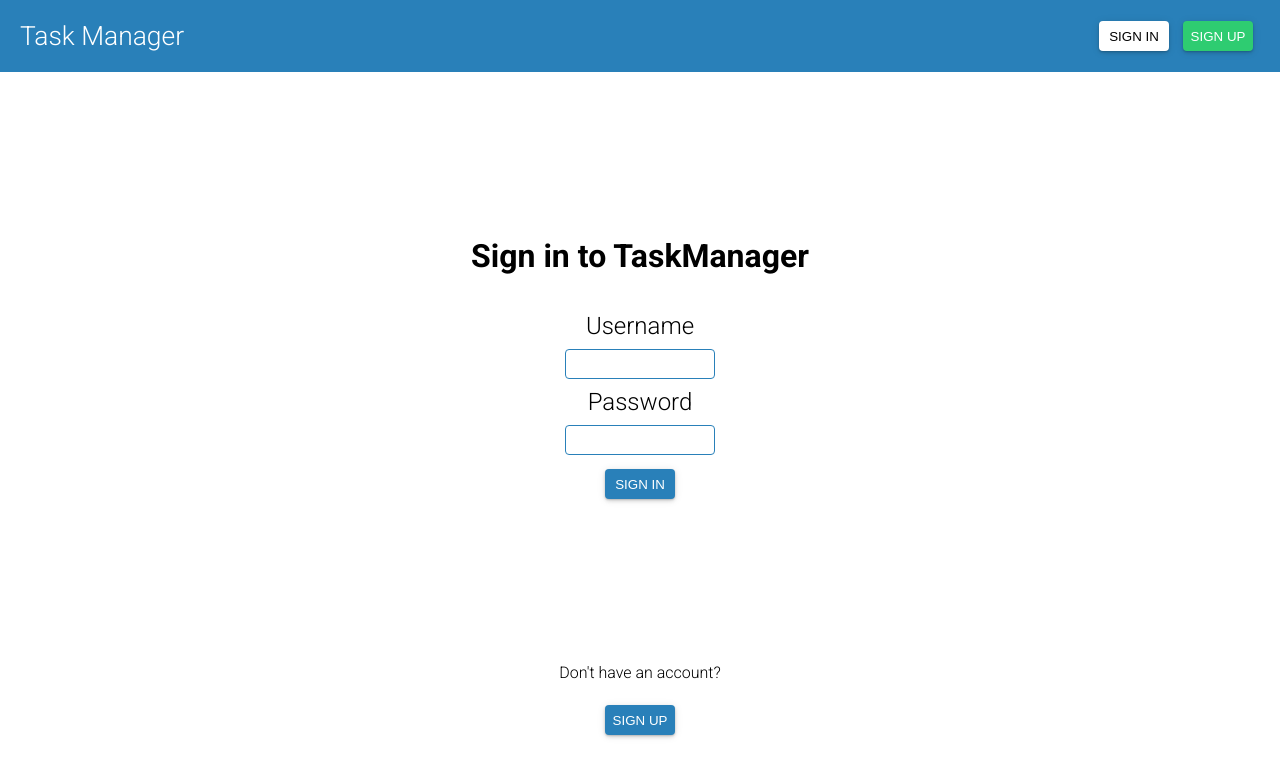
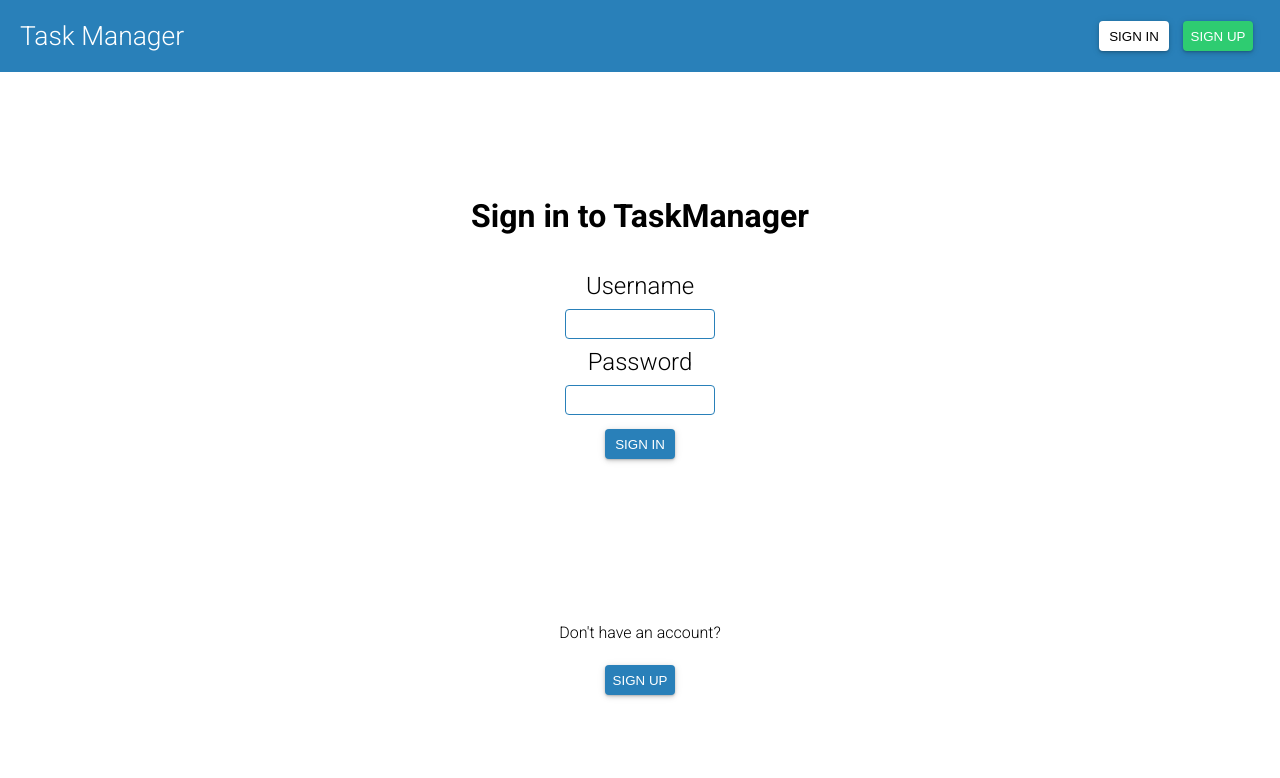
Before and after one commit to Mnigos/task-manager-site, a Next.js app: page /auth/signin in a window 1280 px wide. Shown: the top 778 px of the page. Built offline with nearby package versions, Linux system fonts and the light colour scheme.

Commit message:
refactor: fix pages height

```diff
--- a/src/components/Tasks/TasksTemplate.styles.ts
+++ b/src/components/Tasks/TasksTemplate.styles.ts
@@ -6,7 +6,6 @@ export const Wrapper = styled.div`
   background-color: ${theme.colors.background};
   width: 50vw;
   border-radius: 20px;
-  min-height: 90vh;
   margin: 40px;
   display: flex;
   flex-direction: column;
--- a/src/pages/auth/auth.styles.ts
+++ b/src/pages/auth/auth.styles.ts
@@ -4,5 +4,4 @@ export const Wrapper = styled.main`
   display: flex;
   justify-content: center;
   align-items: center;
-  height: 100vh;
 `
```
